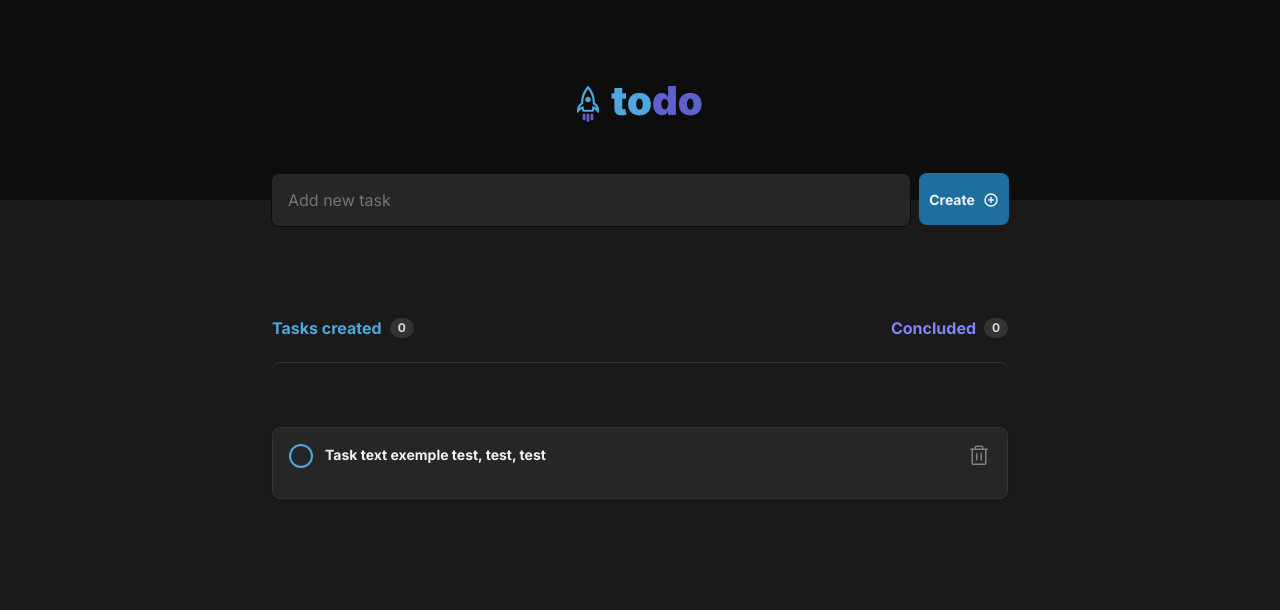
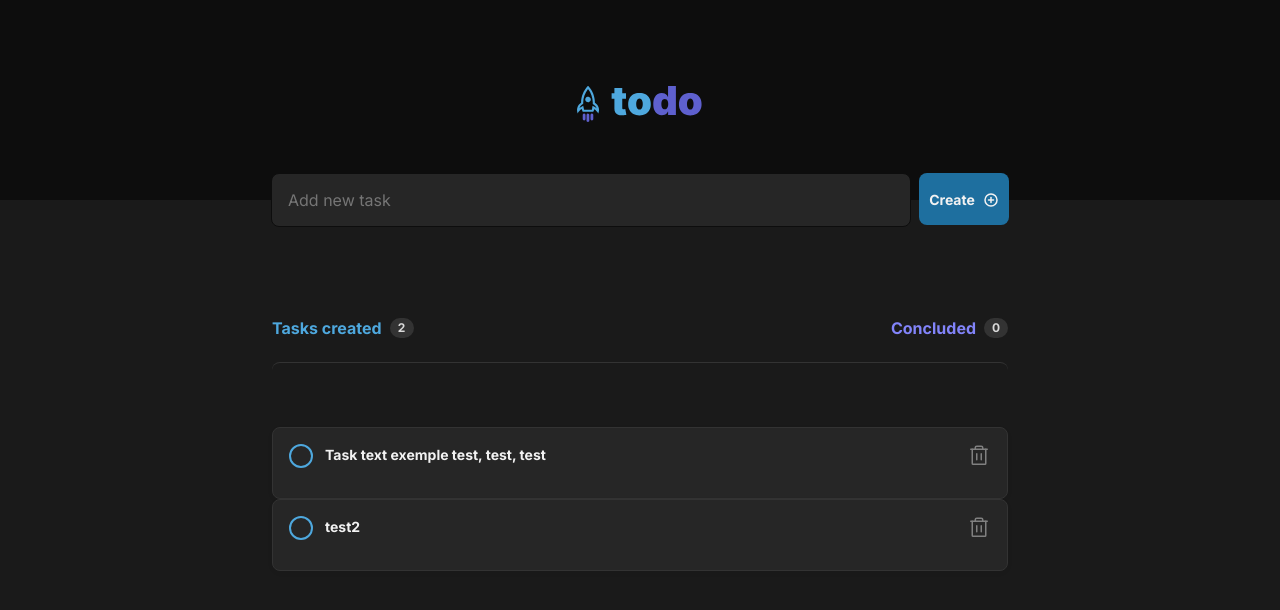
Before and after one commit to artenlf/To-Do-List, a React (Vite) app: page / in a window 1280 px wide. Shown: the top 610 px of the page. Built offline with nearby package versions, Linux system fonts and the light colour scheme.

Commit message:
feat: Task counter function

```diff
--- a/src/components/Counter.tsx
+++ b/src/components/Counter.tsx
@@ -1,9 +1,13 @@
 import styles from "./Counter.module.css";
 
-export function Counter() {
+interface CounterProps {
+  count: number;
+}
+
+export function Counter({ count }: CounterProps) {
   return (
     <div className={styles.counter}>
-      <p>0</p>
+      <p>{count}</p>
     </div>
   );
 }
--- a/src/components/Panel.tsx
+++ b/src/components/Panel.tsx
@@ -6,12 +6,18 @@ import { useState, FormEvent, ChangeEvent } from "react";
 import { Create } from "./Create";
 
 export function Panel() {
-  const [tasks, setTasks] = useState(["Task text exemple test, test, test"]);
+  const [tasks, setTasks] = useState([
+    "Task text exemple test, test, test",
+    "test2",
+  ]);
   const [newTaskText, setNewTaskText] = useState("");
+  const [createdTaskCounter, setCreatedTaskCounter] = useState(tasks.length);
+  const [concludedTaskCounter, setConcludedTaskCounter] = useState(0);
 
   function handleCreateNewTask(e: FormEvent) {
     e.preventDefault();
     setTasks([...tasks, newTaskText]);
+    handleCreatedTaskCounter();
     setNewTaskText("");
   }
 
@@ -25,6 +31,19 @@ export function Panel() {
     });
 
     setTasks(tasksWithoutDeletedOne);
+    handleDeletedTaskCounter();
+  }
+
+  function handleCreatedTaskCounter() {
+    setCreatedTaskCounter((state) => {
+      return state + 1;
+    });
+  }
+
+  function handleDeletedTaskCounter() {
+    setCreatedTaskCounter((state) => {
+      return state - 1;
+    });
   }
 
   return (
@@ -46,11 +65,11 @@ export function Panel() {
         <header>
           <div className={styles.wrapper}>
             <p className={styles.created}>Tasks created</p>
-            <Counter />
+            <Counter count={createdTaskCounter} />
           </div>
           <div className={styles.wrapper}>
             <p className={styles.concluded}>Concluded</p>
-            <Counter />
+            <Counter count={concludedTaskCounter} />
           </div>
         </header>
         <div className={styles.content}>
```
